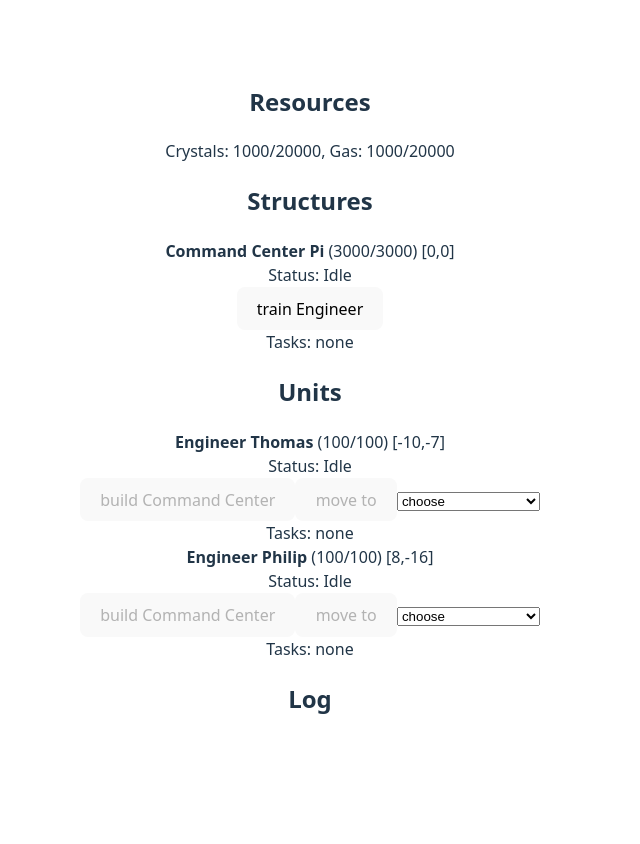
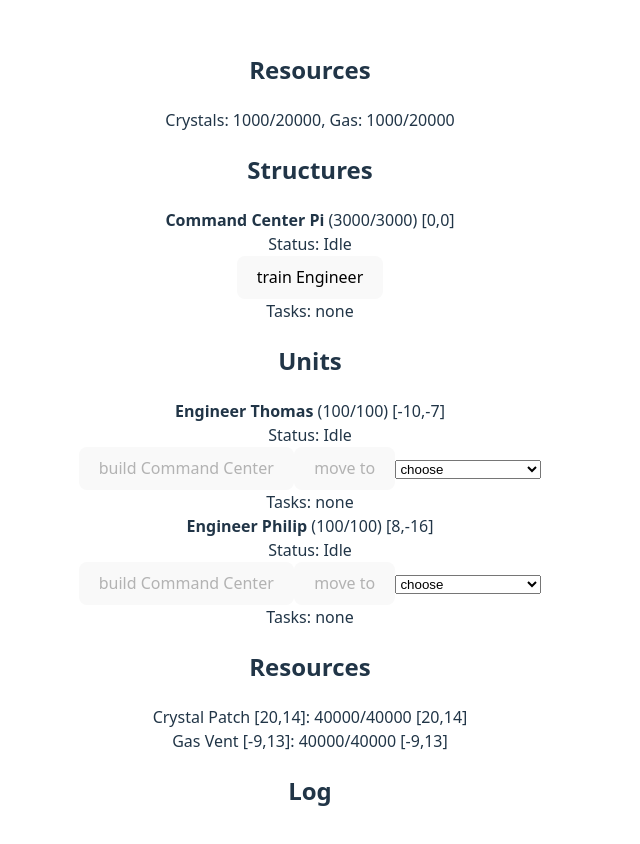
Before and after one commit to denonymous/rts-clicker, a React (Vite) app: page / in a window 1280 px wide. Shown: the top 844 px of the page, without its empty margins (330-970 px from the left). Before the commit the page ends 800 px from the top, so only its background shows below. Built offline with nearby package versions, Linux system fonts and the light colour scheme.

Commit message:
feat: add resource elements to board and init nearby ones at start (#14)

```diff
--- a/src/App.tsx
+++ b/src/App.tsx
@@ -1,14 +1,8 @@
 import { useEffect, useState } from 'react'
 import { v4 as uuid } from 'uuid'
 import './App.css'
-import { createCommandCenter } from './tasks/commandCenter'
 import type { Element } from './types/elements'
-import {
-  DIRECTION_SOUTH,
-  PLAYER_MAX_RESOURCE_CRYSTALS,
-  PLAYER_MAX_RESOURCE_GAS
-} from './constants'
-import { createEngineer } from './tasks/engineer'
+import { PLAYER_MAX_RESOURCE_CRYSTALS, PLAYER_MAX_RESOURCE_GAS } from './constants'
 import { CommandCentersComponent } from './components/CommandCentersComponent'
 import { EngineersComponent } from './components/EngineersComponent'
 import { ResourcesContext } from './context/ResourcesContext'
@@ -17,6 +11,8 @@ import { processTick } from './game/processTick'
 import type { LogEntry, UUID } from './types/common'
 import { LogContext } from './context/LogContext'
 import { LogComponent } from './components/LogComponent'
+import { initGame } from './game/init'
+import { ResourcesComponent } from './components/ResourcesComponent'
 
 function App() {
 
@@ -75,6 +71,8 @@ function App() {
     removeGas
   }
 
+  // element state management
+
   const [elements, setElements] = useState<Map<UUID, Element>>(new Map())
 
   const addElement = (element: Element) => setElements(curr => new Map(curr.set(element.__id, element)))
@@ -112,30 +110,7 @@ function App() {
 
   // initial game setup
 
-  useEffect(() => {
-    setCrystals(1000)
-    setGas(1000)
-
-    const initialCommandCenter = createCommandCenter({
-      location: { coords: { x: 0, y: 0 }, direction: DIRECTION_SOUTH }
-    })
-
-    const engineer1 = createEngineer({
-      location: { coords: { x: -10, y: -7 }, direction: DIRECTION_SOUTH }
-    })
-
-    const engineer2 = createEngineer({
-      location: { coords: { x: 8, y: -16 }, direction: DIRECTION_SOUTH }
-    })
-
-    setElements(
-      [
-        initialCommandCenter,
-        engineer1,
-        engineer2
-      ].reduce((acc, curr) => acc.set(curr.__id, curr), new Map())
-    )
-  }, [])
+  useEffect(() => initGame({ setCrystals, setGas, setElements }), [])
 
   // main tick loop
 
@@ -166,6 +141,8 @@ function App() {
           <CommandCentersComponent commandCenters={[...elements.values()].filter(e => e.__type === 'COMMAND CENTER')} />
           <h2>Units</h2>
           <EngineersComponent engineers={[...elements.values()].filter(e => e.__type === 'ENGINEER')} />
+          <h2>Resources</h2>
+          <ResourcesComponent resources={[...elements.values()].filter(e => e.__elementType === 'RESOURCE')} />
           <h2>Log</h2>
           <LogComponent />
         </ElementsContext.Provider>
--- /dev/null
+++ b/src/components/ResourcesComponent.tsx
@@ -0,0 +1,27 @@
+import type { Resource } from '../types/resources'
+
+type ResourcesComponentProps = {
+  resources: readonly Resource[]
+}
+
+export const ResourcesComponent = ({ resources }: ResourcesComponentProps) => {
+  return (
+    <section>
+      {
+        resources.map(e => <ResourceComponent key={`Resource-${e.__id}`} resource={e} />)
+      }
+    </section>
+  )
+}
+
+type ResourceComponentProps = {
+  resource: Resource
+}
+
+const ResourceComponent = ({ resource }: ResourceComponentProps) => {
+  return (
+    <article>
+      {resource.name}: {resource.currentValue}/{resource.initValue} [{resource.location.coords.x},{resource.location.coords.y}]
+    </article>
+  )
+}
--- a/src/components/buttons/CommandCenter/CreateEngineerTaskButton.tsx
+++ b/src/components/buttons/CommandCenter/CreateEngineerTaskButton.tsx
@@ -1,7 +1,7 @@
 import { useContext } from 'react'
 import { v4 as uuid } from 'uuid'
 import type { CommandCenter } from '../../../types/structures'
-import { createEngineer } from '../../../tasks/engineer'
+import { createEngineer } from '../../../game/engineer'
 import type { BuildTask } from '../../../types/tasks'
 import { BUILDER_CREATE_COST } from '../../../constants'
 import { ResourcesContext } from '../../../context/ResourcesContext'
--- a/src/components/buttons/Engineer/CreateCommandCenterTaskButton.tsx
+++ b/src/components/buttons/Engineer/CreateCommandCenterTaskButton.tsx
@@ -2,7 +2,7 @@ import { useContext } from 'react'
 import { v4 as uuid } from 'uuid'
 import type { Engineer } from '../../../types/units'
 import type { BuildTask } from '../../../types/tasks'
-import { createCommandCenter } from '../../../tasks/commandCenter'
+import { createCommandCenter } from '../../../game/commandCenter'
 import { ResourcesContext } from '../../../context/ResourcesContext'
 import { COMMAND_CENTER_CREATE_COST } from '../../../constants'
 import { canAfford } from '../../../util/utils'
--- a/src/constants.ts
+++ b/src/constants.ts
@@ -19,6 +19,10 @@ export const DIRECTION_WEST: Direction = {
   name: 'W',
   offset: { x: -1, y: 0 }
 }
+
+export const CRYSTAL_PATCH_INIT_CRYSTALS = 40_000
+export const GAS_VENT_INIT_GAS = 40_000
+export const RESOURCE_INIT_HP = 100_000
 
 // player
 
--- /dev/null
+++ b/src/game/init.ts
@@ -0,0 +1,50 @@
+import { DIRECTION_SOUTH } from '../constants'
+import { createCommandCenter } from './commandCenter'
+import { createEngineer } from './engineer'
+import type { Element } from '../types/elements'
+import type { UUID } from '../types/common'
+import { createCrystalPatch, createGasVent } from './resources'
+
+type InitGameProps = {
+  setCrystals: (val: number) => void
+  setGas: (val: number) => void
+  setElements: (elements: Map<UUID, Element>) => void
+}
+
+export const initGame = ({ setCrystals, setGas, setElements }: InitGameProps) => {
+  setCrystals(1000)
+  setGas(1000)
+
+  const commandCenter = createCommandCenter({
+    location: { coords: { x: 0, y: 0 }, direction: DIRECTION_SOUTH }
+  })
+
+  const engineer1 = createEngineer({
+    location: { coords: { x: -10, y: -7 }, direction: DIRECTION_SOUTH }
+  })
+
+  const engineer2 = createEngineer({
+    location: { coords: { x: 8, y: -16 }, direction: DIRECTION_SOUTH }
+  })
+
+  const crystalPatch1 = createCrystalPatch({
+    location: { coords: { x: 20, y: 14 }, direction: DIRECTION_SOUTH },
+    width: 4,
+    height: 1
+  })
+
+  const gasVent1 = createGasVent({
+    location: { coords: { x: -9, y: 13 }, direction: DIRECTION_SOUTH }
+  })
+
+  setElements(
+    [
+      commandCenter,
+      engineer1,
+      engineer2,
+      crystalPatch1,
+      gasVent1
+    ].reduce((acc, curr) => acc.set(curr.__id, curr), new Map())
+  )
+
+}
--- /dev/null
+++ b/src/game/resources.ts
@@ -0,0 +1,53 @@
+import { v4 as uuid } from 'uuid'
+import type { Location } from '../types/common'
+import type { CrystalPatch, GasVent } from '../types/resources'
+import { CRYSTAL_PATCH_INIT_CRYSTALS, GAS_VENT_INIT_GAS, RESOURCE_INIT_HP } from '../constants'
+
+type CreateResourceProps = {
+  location: Location
+}
+
+type CreateCrystalPatchProps = CreateResourceProps & {
+  width: number
+  height: number
+}
+
+export const createCrystalPatch = ({ location, width, height }: CreateCrystalPatchProps): CrystalPatch => {
+  const id = uuid()
+
+  return {
+    __id: id,
+    __elementType: 'RESOURCE',
+    __type: 'CRYSTAL PATCH',
+    __width: width,
+    __height: height,
+    location,
+    status: 'Idle',
+    name: `Crystal Patch [${location.coords.x},${location.coords.y}]`,
+    availableTasks: [],
+    hitPoints: RESOURCE_INIT_HP,
+    initValue: CRYSTAL_PATCH_INIT_CRYSTALS,
+    currentValue: CRYSTAL_PATCH_INIT_CRYSTALS,
+    taskQueue: []
+  }
+}
+
+export const createGasVent = ({ location }: CreateResourceProps): GasVent => {
+  const id = uuid()
+
+  return {
+    __id: id,
+    __elementType: 'RESOURCE',
+    __type: 'GAS VENT',
+    __width: 2,
+    __height: 1,
+    location,
+    status: 'Idle',
+    name: `Gas Vent [${location.coords.x},${location.coords.y}]`,
+    availableTasks: [],
+    hitPoints: RESOURCE_INIT_HP,
+    initValue: GAS_VENT_INIT_GAS,
+    currentValue: GAS_VENT_INIT_GAS,
+    taskQueue: []
+  }
+}
--- a/src/types/elements.ts
+++ b/src/types/elements.ts
@@ -1,4 +1,5 @@
+import { Resource } from './resources'
 import type { Structure } from './structures'
 import type { Unit } from './units'
 
-export type Element = Structure | Unit
+export type Element = Structure | Unit | Resource
--- /dev/null
+++ b/src/types/resources.ts
@@ -0,0 +1,21 @@
+import type { ElementPrototype } from './common'
+
+export type ResourcePrototype = ElementPrototype & {
+  __elementType: 'RESOURCE'
+  initValue: number
+  currentValue: number
+}
+
+export type CrystalPatch = ResourcePrototype & {
+  __type: 'CRYSTAL PATCH'
+  __width: number
+  __height: number
+}
+
+export type GasVent = ResourcePrototype & {
+  __type: 'GAS VENT'
+  __width: 2
+  __height: 1
+}
+
+export type Resource = CrystalPatch | GasVent
```
Also changed, not shown: src/game/commandCenter.ts (renamed from src/tasks/commandCenter.ts), src/game/engineer.ts (renamed from src/tasks/engineer.ts).
